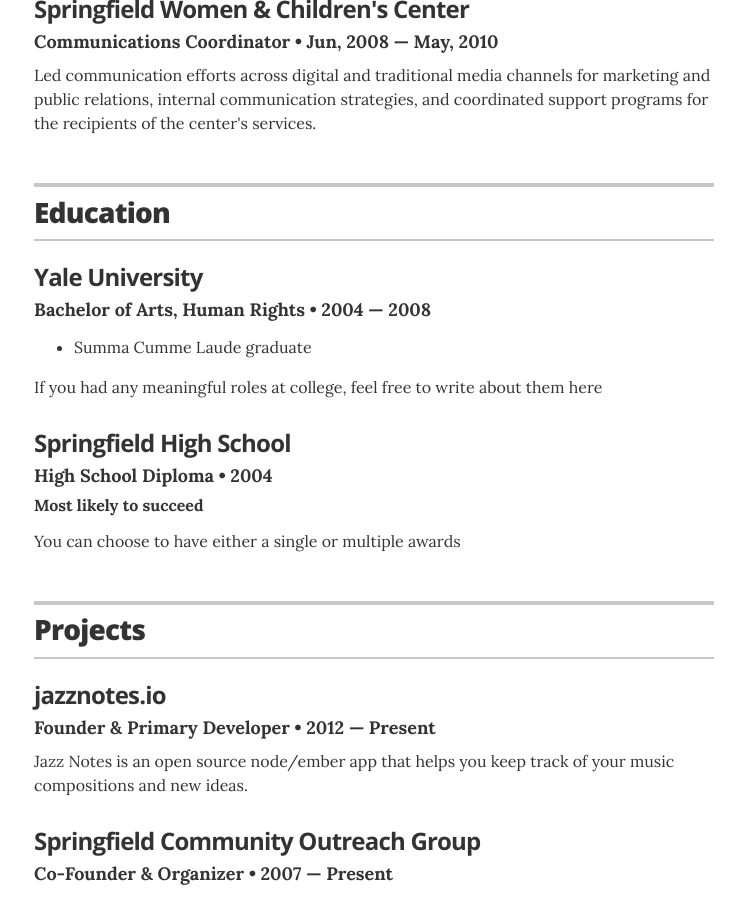
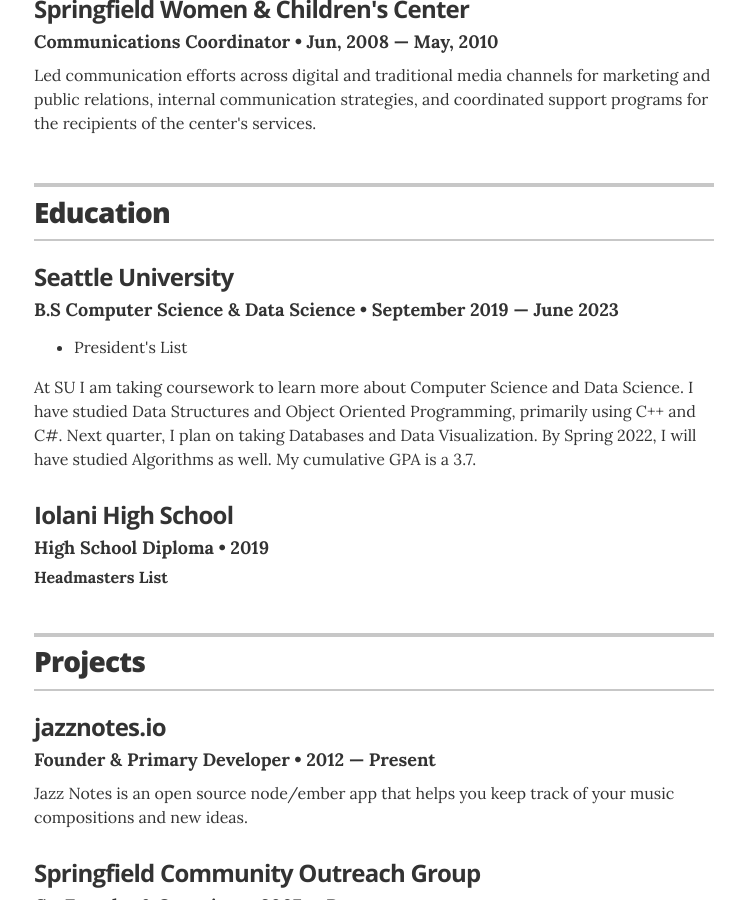
Before and after one commit to jglovier/resume-template, a Jekyll site: the page built from index.html, in a window 1280 px wide and 900 px high, scrolled down 1033 px. Shown: the whole window, without its empty margins (266-1011 px from the left). Built offline with Jekyll 4.4.1, drawn with Linux system fonts in a browser that asks for light colours.

Commit message:
Update education.yml

```diff
--- a/_data/education.yml
+++ b/_data/education.yml
@@ -1,13 +1,13 @@
 # Degree
-- degree: Bachelor of Arts, Human Rights
-  uni: Yale University
-  year: 2004 &mdash; 2008
+- degree: B.S Computer Science & Data Science
+  uni: Seattle University
+  year: September 2019 &mdash; June 2023
   awards:
-    - award: Summa Cumme Laude graduate
-  summary: If you had any meaningful roles at college, feel free to write about them here
+    - award: President's List
+  summary: At SU I am taking coursework to learn more about Computer Science and Data Science. I have studied Data Structures and Object Oriented Programming, primarily using C++ and C#. Next quarter, I plan on taking Databases and Data Visualization. By Spring 2022, I will have studied Algorithms as well. My cumulative GPA is a 3.7.
 
 - degree: High School Diploma
-  uni: Springfield High School
-  year: 2004
-  award: Most likely to succeed
-  summary: You can choose to have either a single or multiple awards
+  uni: Iolani High School
+  year: 2019
+  award: Headmasters List
+  summary:
```
